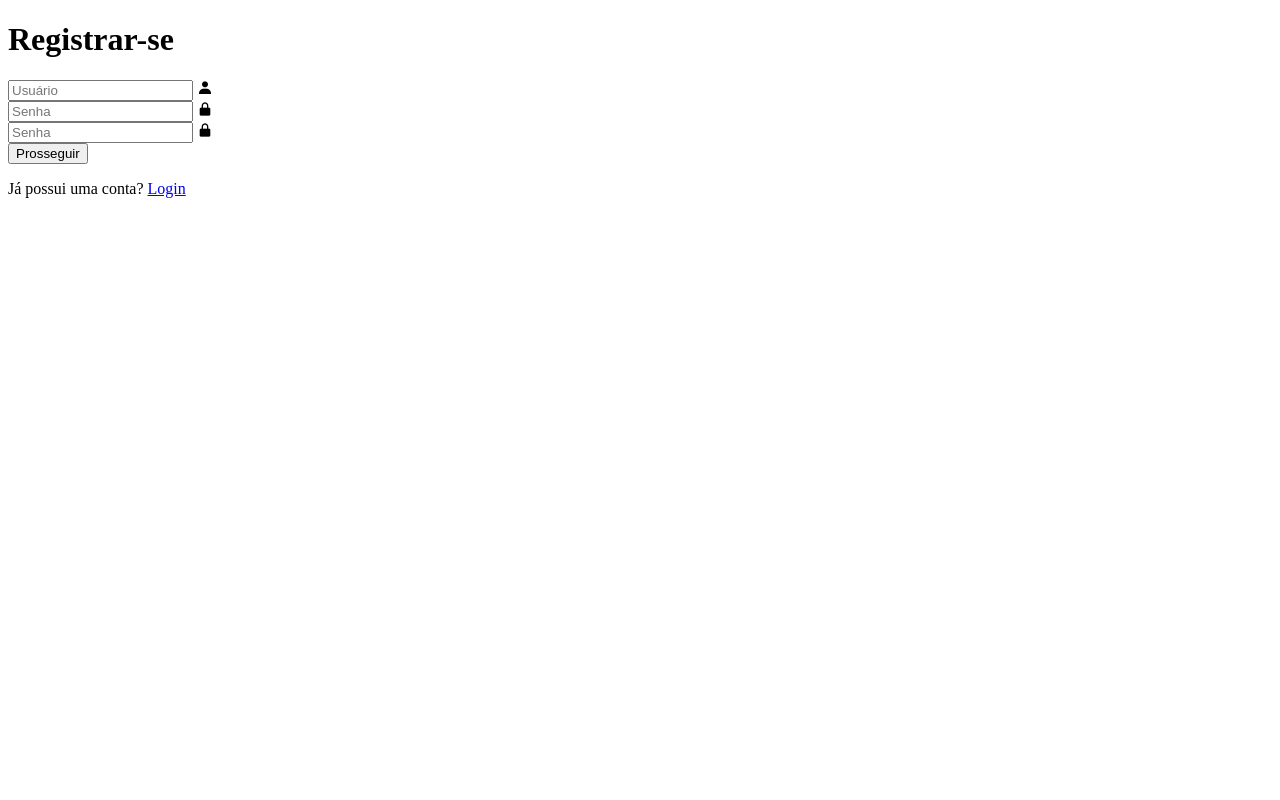
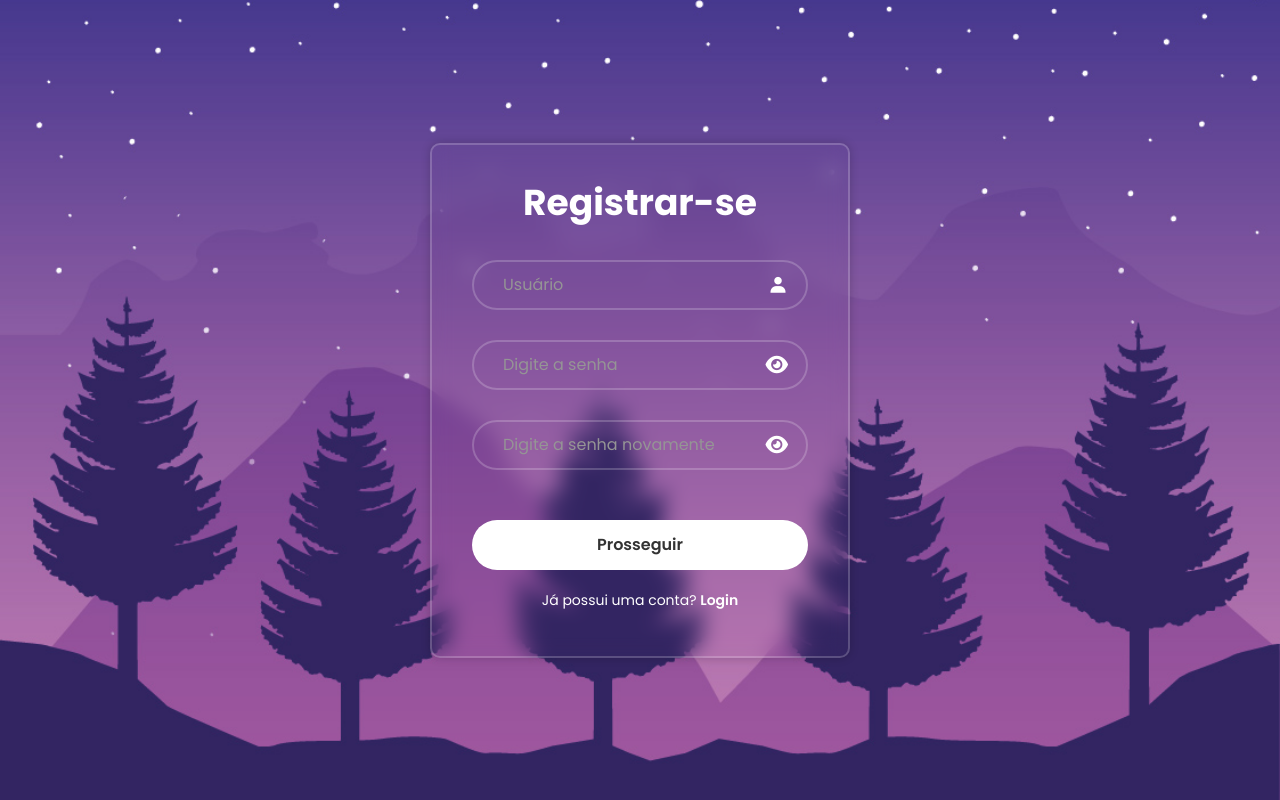
Before and after one commit to VictorVzx/tela-de-login, a plain HTML site: page register.html in a window 1280 px wide. Drawn offline with nearby package versions, Linux system fonts and the light colour scheme.

Commit message:
Created register page

```diff
--- a/register.html
+++ b/register.html
@@ -5,6 +5,7 @@
     <meta name="viewport" content="width=device-width, initial-scale=1.0">
     <link rel="stylesheet" href="./register/registerStyle.css">
     <link href='https://unpkg.com/boxicons@2.1.4/css/boxicons.min.css' rel='stylesheet'>
+    <link rel="stylesheet" href="https://cdnjs.cloudflare.com/ajax/libs/font-awesome/6.5.0/css/all.min.css">
     <title>Registrar-se | VictorVzx</title>
 </head>
 <body>
@@ -16,20 +17,21 @@
                 <i class="bx bxs-user"></i>
             </div>
             <div class="input-box">
-                <input placeholder="Senha" type="password">
-                <i class="bx bxs-lock-alt"></i>
+                <input id="senha" placeholder="Digite a senha" type="password">
+                <i class="fa-solid fa-eye togglesenha" onclick="toggleSenha()"></i>
             </div>
             <div class="input-box">
-                <input placeholder="Senha" type="password">
-                <i class="bx bxs-lock-alt"></i>
+                <input id="senha2" placeholder="Digite a senha novamente" type="password">
+                <i class="fa-solid fa-eye togglesenha" onclick="toggleSenha2()"></i>
             </div>
 
-            <button type="submit">Prosseguir</button>
+            <button type="submit" class="login">Prosseguir</button>
 
             <div class="login-link">
                 <p>Já possui uma conta? <a href="index.html">Login</a></p>
             </div>
         </form>
     </main>
+<script src="./register/scriptRegister.js"></script>
 </body>
 </html>
--- a/register/registerStyle.css
+++ b/register/registerStyle.css
@@ -0,0 +1,124 @@
+@import url('https://fonts.googleapis.com/css2?family=Poppins:ital,wght@0,100;0,200;0,300;0,400;0,500;0,600;0,700;0,800;0,900;1,100;1,200;1,300;1,400;1,500;1,600;1,700;1,800;1,900&display=swap');
+
+* {
+    margin: 0;
+    padding: 0;
+    box-sizing: border-box;
+    font-family: "Poppins", sans-serif;
+}
+
+html {
+    scroll-behavior: smooth;
+}
+
+body {
+    display: flex;
+    justify-content: center;
+    align-items: center;
+    min-height: 100vh;
+    background: url(./img/img.jpg);
+    background-size: cover;
+    background-position: center;
+}
+
+.container {
+    width: 420px;
+    background-color: transparent;
+    border: 2px solid rgba(255, 255, 255, .2);
+    border-radius: 10px;
+    color: white;
+    padding: 30px 40px;
+    box-shadow: 0 0 10px rgba(0, 0, 0, .2);
+    backdrop-filter: blur(10px);
+}
+
+.container h1 {
+    font-size: 36px;
+    text-align: center;
+}
+
+.input-box {
+    position: relative;
+    width: 100%;
+    height: 50px;
+    margin: 30px 0;
+}
+
+.input-box input {
+    width: 100%;
+    height: 100%;
+    background-color: transparent;
+    border: 2px solid rgba(255, 255, 255, .2);
+    border-radius: 40px;
+    outline: none;
+    font-size: 16px;
+    color: white;
+    padding: 20px 45px 20px 29px;
+}
+
+.input-box input::placeholder {
+    color: rgb(149, 149, 149);
+}
+
+.input-box .toggleSenha {
+    position: absolute;
+    right: 20px;
+    top: 50%;
+    transform: translateY(-50%);
+    cursor: pointer;
+    font-size: 20px;
+    color: rgba(255, 255, 255, 0.7);
+    transition: 0.2s;
+    cursor: pointer;
+}
+
+.input-box .toggleSenha:hover {
+    color: black;
+}
+
+
+.input-box i {
+    position: absolute;
+    right: 20px;
+    top: 50%;
+    transform: translateY(-50%);
+    font-size: 20px;
+}
+
+
+.login {
+    width: 100%;
+    height: 50px;
+    background-color: white;
+    border: none;
+    border-radius: 40px;
+    cursor: pointer;
+    font-size: 16px;
+    color: #333;
+    font-weight: 600;
+    box-sizing: 0 0 10px rgba(0, 0, 0, .1);
+    margin-top: 20px;
+}
+
+.login:hover {
+    background-color: transparent;
+    border: 2px solid rgba(255, 255, 255, .2);
+    color: white;
+    transition: 0.2s;
+}
+
+.login-link {
+    font-size: 14px;
+    text-align: center;
+    margin: 20px 0 15px;
+}
+
+.login-link a {
+    text-decoration: none;
+    color: white;
+    font-weight: 600;
+}
+
+.login-link a:hover {
+    text-decoration: underline;
+}
--- /dev/null
+++ b/register/scriptRegister.js
@@ -0,0 +1,30 @@
+function toggleSenha() {
+    const input = document.getElementById("senha");
+    const icon = document.querySelector(".toggleSenha");
+
+    if (input.type === "password") {
+        input.type = "text";
+        icon.classList.remove("fa-eye");
+        icon.classList.add("fa-eye-slash");
+    } else {
+        input.type = "password";
+        icon.classList.remove("fa-eye-slash");
+        icon.classList.add("fa-eye");
+    }
+}
+
+
+function toggleSenha2() {
+    const input = document.getElementById("senha2");
+    const icon = document.querySelector(".toggleSenha");
+
+    if (input.type === "password") {
+        input.type = "text";
+        icon.classList.remove("fa-eye");
+        icon.classList.add("fa-eye-slash");
+    } else {
+        input.type = "password";
+        icon.classList.remove("fa-eye-slash");
+        icon.classList.add("fa-eye");
+    }
+}
```
Also changed, not shown: index.html (+1 -1 lines), register/img/img.jpg (added), 1 other file.
